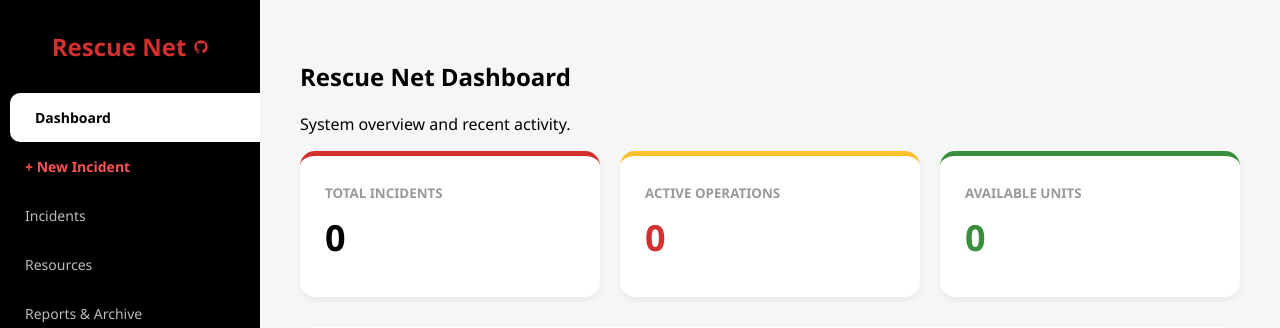
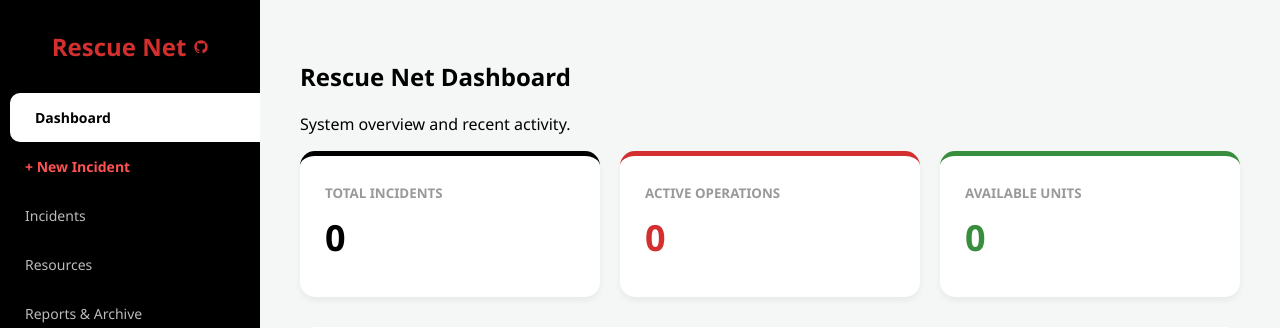
Before and after one commit to Hikaritora/RescueNET, a Django app: page / in a window 1280 px wide. Shown: the top 328 px of the page. Run offline with Django 5.2, Linux system fonts and the light colour scheme; the visitor is signed in with stand-in values (Sample User, id 1); data that the repository does not hold is empty.

Commit message:
Fixed dashboard panels color mismatch

```diff
--- a/management/templates/management/dashboard.html
+++ b/management/templates/management/dashboard.html
@@ -5,11 +5,11 @@
 <p>System overview and recent activity.</p>
 
 <div style="display: grid; grid-template-columns: repeat(3, 1fr); gap: 20px; margin-bottom: 30px;">
-    <div style="background: #fff; padding: 25px; border-radius: 15px; border-top: 5px solid #d32f2f; box-shadow: 0 4px 6px rgba(0,0,0,0.05);">
+    <div style="background: #fff; padding: 25px; border-radius: 15px; border-top: 5px solid black; box-shadow: 0 4px 6px rgba(0,0,0,0.05);">
         <small style="color: #999; font-weight: bold; text-transform: uppercase;">Total Incidents</small>
         <h1 style="margin: 10px 0; font-size: 36px;">{{ total }}</h1>
     </div>
-    <div style="background: #fff; padding: 25px; border-radius: 15px; border-top: 5px solid #fbc02d; box-shadow: 0 4px 6px rgba(0,0,0,0.05);">
+    <div style="background: #fff; padding: 25px; border-radius: 15px; border-top: 5px solid #d32f2f; box-shadow: 0 4px 6px rgba(0,0,0,0.05);">
         <small style="color: #999; font-weight: bold; text-transform: uppercase;">Active Operations</small>
         <h1 style="margin: 10px 0; font-size: 36px; color: #d32f2f;">{{ active }}</h1>
     </div>
```
